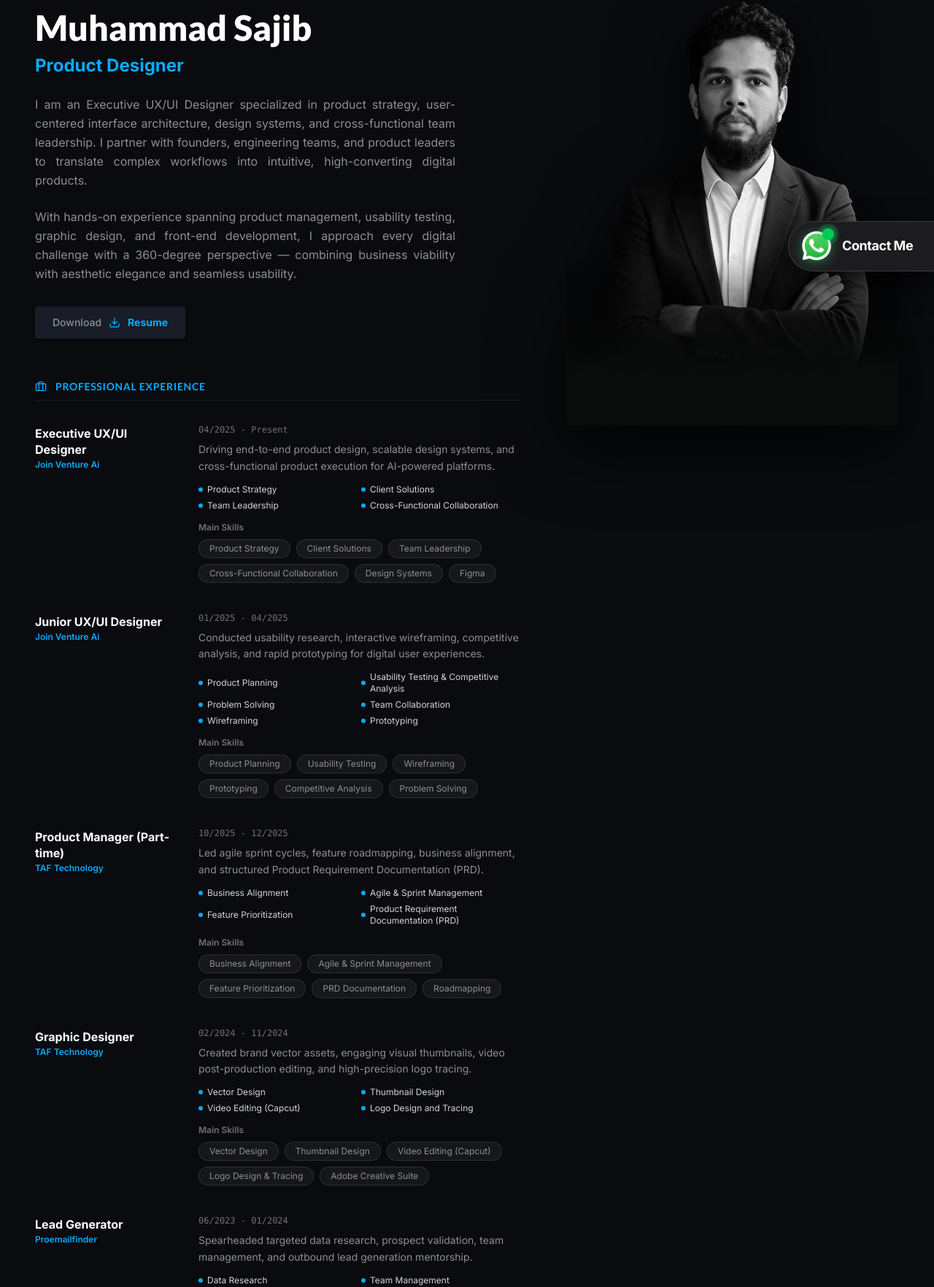
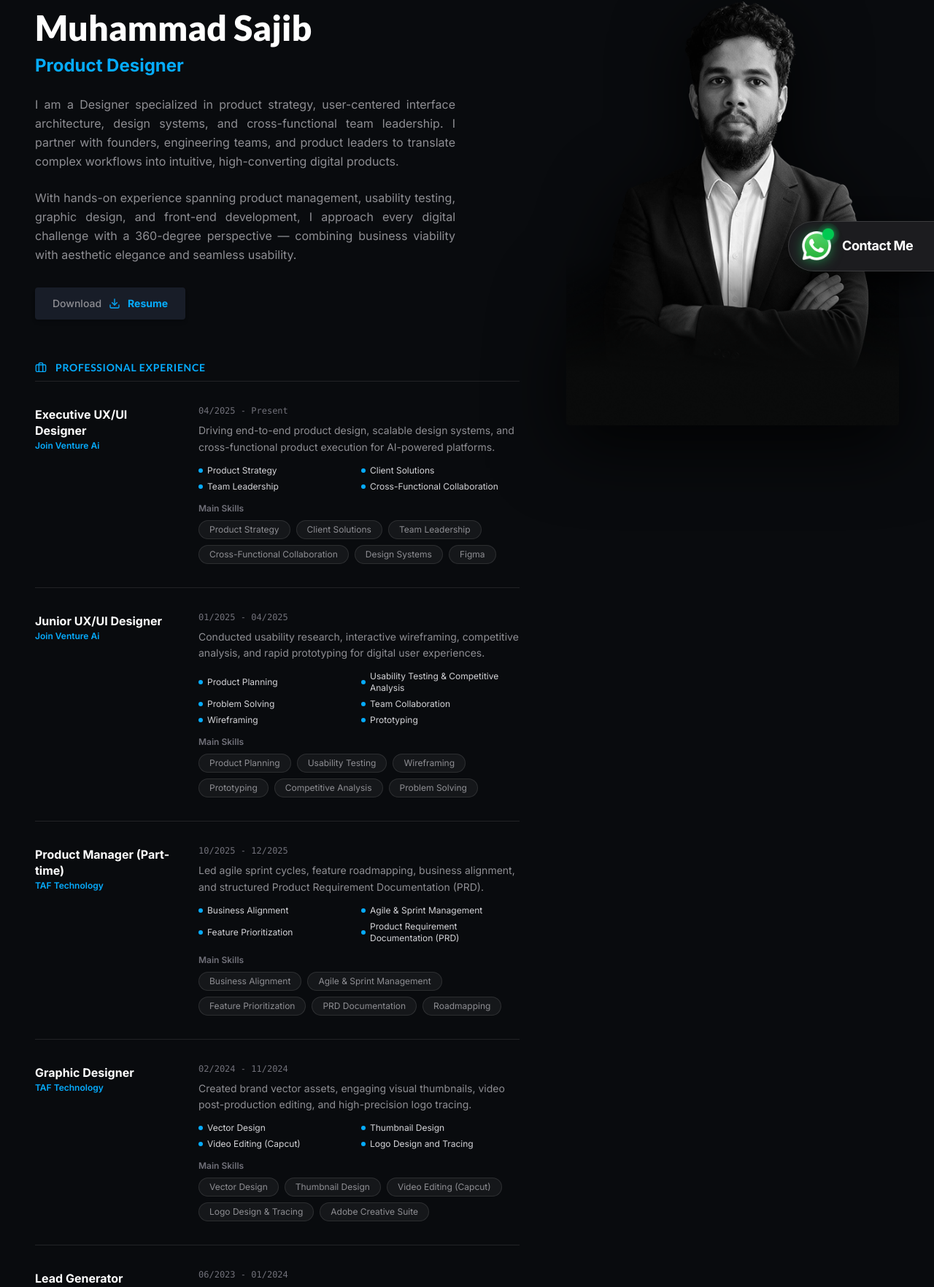
Before and after one commit to sajibahhamed-beep/First-project, a Next.js app: page /about in a window 1280 px wide. Shown: the part 398-2162 px from the top of the page at 73% size. Built offline with nearby package versions, Linux system fonts and the light colour scheme; no server answers; the database is empty.

Commit message:
style: separate experiences with thin divider lines and disable hover color changes

```diff
--- a/src/app/about/page.tsx
+++ b/src/app/about/page.tsx
@@ -191,7 +191,7 @@ export default function AboutPage() {
           setResumeUrl(data.defaultResume.fileUrl);
         }
       })
-      .catch(() => { });
+      .catch(() => {});
   }, []);
 
   return (
@@ -234,7 +234,7 @@ export default function AboutPage() {
 
             {/* Bio Paragraphs */}
             <p className="text-[#8e8e93] text-base font-[var(--font-inter)] leading-relaxed mb-6 max-w-xl text-justify">
-              I am an Executive UX/UI Designer specialized in product strategy, user-centered interface architecture, design systems, and cross-functional team leadership. I partner with founders, engineering teams, and product leaders to translate complex workflows into intuitive, high-converting digital products.
+              I am a Designer specialized in product strategy, user-centered interface architecture, design systems, and cross-functional team leadership. I partner with founders, engineering teams, and product leaders to translate complex workflows into intuitive, high-converting digital products.
             </p>
 
             <p className="text-[#8e8e93] text-base font-[var(--font-inter)] leading-relaxed mb-8 max-w-xl text-justify">
@@ -247,7 +247,7 @@ export default function AboutPage() {
               target="_blank"
               rel="noopener noreferrer"
               onClick={() => {
-                fetch("/api/resumes/download", { method: "POST" }).catch(() => { });
+                fetch("/api/resumes/download", { method: "POST" }).catch(() => {});
               }}
               className="inline-flex items-center gap-2.5 px-6 py-3 rounded-[4px] bg-[#181d28] text-[#8e8e93] font-medium font-[var(--font-lato)] text-sm hover:bg-[#202736] hover:text-white transition-all shadow-md mb-14"
             >
@@ -266,15 +266,15 @@ export default function AboutPage() {
               </div>
               <div className="border-b border-white/10 mb-8" />
 
-              <div className="flex flex-col gap-10">
+              <div className="flex flex-col">
                 {experiences.map((exp, index) => (
                   <div
                     key={index}
-                    className="flex flex-col sm:flex-row items-start gap-4 sm:gap-8 group"
+                    className="flex flex-col sm:flex-row items-start gap-4 sm:gap-8 pb-8 mb-8 border-b border-white/10 last:border-b-0 last:pb-0 last:mb-0"
                   >
                     {/* Role Title & Organization */}
                     <div className="sm:w-48 shrink-0 pt-0.5">
-                      <span className="text-white font-bold font-[var(--font-lato)] text-base block leading-snug group-hover:text-[#06ACFE] transition-colors">
+                      <span className="text-white font-bold font-[var(--font-lato)] text-base block leading-snug">
                         {exp.role}
                       </span>
                       <span className="text-[#06ACFE] text-xs font-semibold font-[var(--font-inter)] block mt-0.5">
@@ -307,12 +307,12 @@ export default function AboutPage() {
                         Main Skills
                       </span>
 
-                      {/* Skills Pills */}
+                      {/* Skills Pills (No hover color change) */}
                       <div className="flex flex-wrap gap-2">
                         {exp.skills.map((skill, sIdx) => (
                           <span
                             key={sIdx}
-                            className="px-3.5 py-1 rounded-full bg-white/5 border border-white/10 text-xs text-[#8e8e93] font-[var(--font-inter)] hover:border-[#06ACFE]/40 hover:text-white transition-colors"
+                            className="px-3.5 py-1 rounded-full bg-white/5 border border-white/10 text-xs text-[#8e8e93] font-[var(--font-inter)]"
                           >
                             {skill}
                           </span>
@@ -334,15 +334,15 @@ export default function AboutPage() {
               </div>
               <div className="border-b border-white/10 mb-8" />
 
-              <div className="flex flex-col gap-10">
+              <div className="flex flex-col">
                 {certifications.map((cert, index) => (
                   <div
                     key={index}
-                    className="flex flex-col sm:flex-row items-start gap-4 sm:gap-8 group"
+                    className="flex flex-col sm:flex-row items-start gap-4 sm:gap-8 pb-8 mb-8 border-b border-white/10 last:border-b-0 last:pb-0 last:mb-0"
                   >
                     {/* Course Title & Institution */}
                     <div className="sm:w-48 shrink-0 pt-0.5">
-                      <span className="text-white font-bold font-[var(--font-lato)] text-base block leading-snug group-hover:text-[#06ACFE] transition-colors">
+                      <span className="text-white font-bold font-[var(--font-lato)] text-base block leading-snug">
                         {cert.title}
                       </span>
                       <span className="text-[#06ACFE] text-xs font-semibold font-[var(--font-inter)] block mt-0.5">
@@ -364,12 +364,12 @@ export default function AboutPage() {
                         Core Competencies
                       </span>
 
-                      {/* Certification Focus Pills */}
+                      {/* Certification Focus Pills (No hover color change) */}
                       <div className="flex flex-wrap gap-2">
                         {cert.skills.map((skill, sIdx) => (
                           <span
                             key={sIdx}
-                            className="px-3.5 py-1 rounded-full bg-white/5 border border-white/10 text-xs text-[#8e8e93] font-[var(--font-inter)] hover:border-[#06ACFE]/40 hover:text-white transition-colors"
+                            className="px-3.5 py-1 rounded-full bg-white/5 border border-white/10 text-xs text-[#8e8e93] font-[var(--font-inter)]"
                           >
                             {skill}
                           </span>
@@ -387,7 +387,7 @@ export default function AboutPage() {
             <div className="w-full max-w-[500px]">
               <Image
                 src="/assets/about me image.png"
-                alt="Muhammad Sajib - Executive UX/UI Designer"
+                alt="Muhammad Sajib - Product Designer"
                 width={500}
                 height={680}
                 sizes="(max-width: 768px) 100vw, 500px"
```
